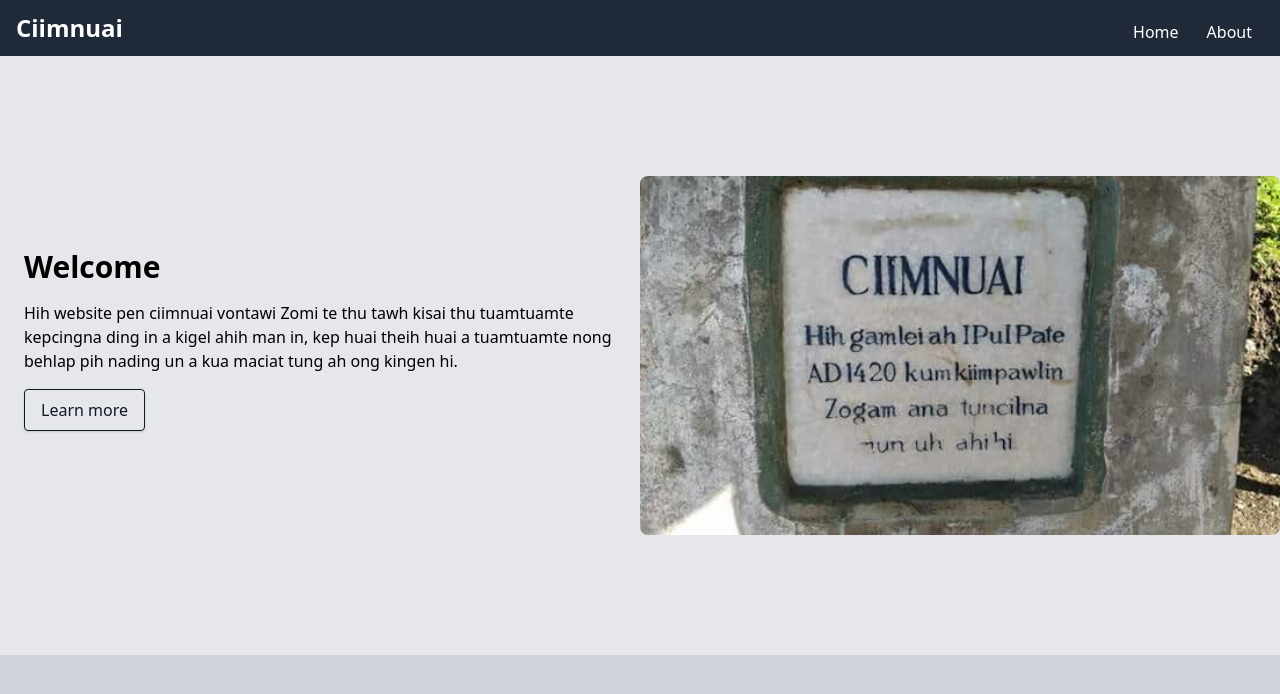
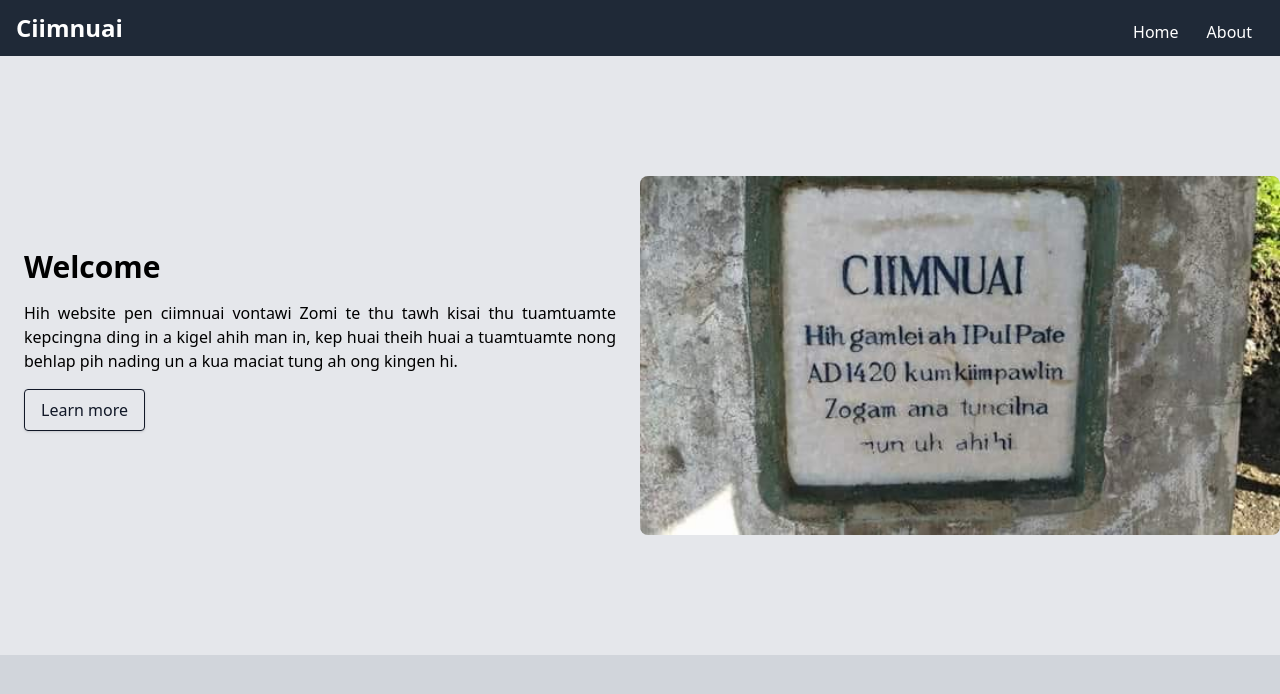
Before and after one commit to johnpiapian/ciimnuai, a Next.js app: page / in a window 1280 px wide. Shown: the top 694 px of the page. Built offline with nearby package versions, Linux system fonts and the light colour scheme.

Commit message:
Update text

```diff
--- a/pages/index.js
+++ b/pages/index.js
@@ -16,7 +16,7 @@ export default function Home() {
     </Head>
     <main>
         <div class="container mx-auto flex flex-col md:flex-row items-center my-12 md:my-24">
-            <div class="flex flex-col w-full lg:w-1/2 justify-center items-start pt-12 pb-24 px-6">
+            <div class="flex flex-col w-full lg:w-1/2 justify-center items-start pt-12 pb-24 px-6 text-justify">
                 <h1 class="font-bold text-3xl my-4">Welcome</h1>
                 <p class="leading-normal mb-4">Hih website pen ciimnuai vontawi Zomi te thu tawh kisai thu tuamtuamte kepcingna ding in a kigel ahih man in, kep huai theih huai a tuamtuamte nong behlap pih nading un a kua maciat tung ah ong kingen hi.</p>
                 <button class="bg-transparent hover:bg-gray-900 text-gray-900 hover:text-white rounded shadow hover:shadow-lg py-2 px-4 border border-gray-900 hover:border-transparent"><Link href='/about'>Learn more</Link></button>
```
